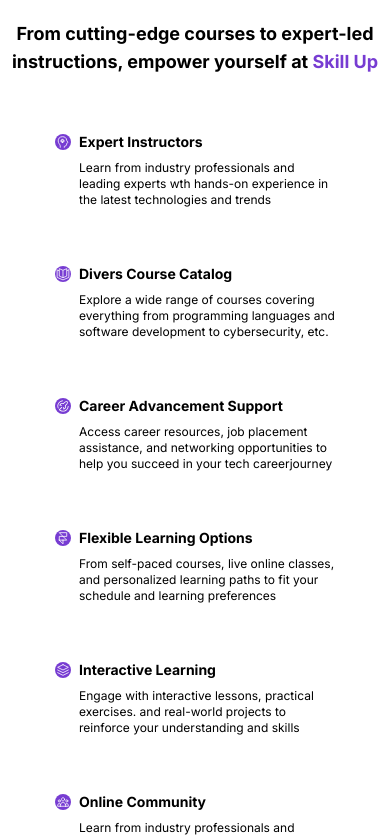
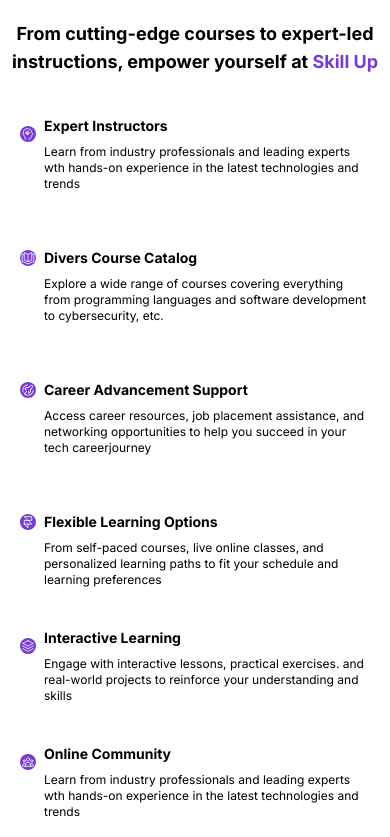
Before and after one commit to itstolexy/skill-up, a Next.js app: page / in a window 390 px wide. Shown: the part 4484-5321 px from the top of the page. Built offline with nearby package versions, Linux system fonts and the light colour scheme.

Commit message:
redesigned

```diff
--- a/app/page.tsx
+++ b/app/page.tsx
@@ -406,9 +406,9 @@
           From cutting-edge courses to expert-led instructions, empower yourself
           at <span className="text-[#773CD2]">Skill Up</span>
         </p>
-        <div className="lg:flex lg:flex-row">
-          <div className="mx-auto">
-            <div className="lg:mx-auto flex flex-row justify-center">
+        <div className="lg:flex lg:flex-row lg:justify-center">
+          <div className="mx-5">
+            <div className="flex flex-row">
               <img
                 className=""
                 src="/images/expert.svg"
@@ -417,8 +417,8 @@
                 width="16px"
               />
               <span className="text-left mt-14 ml-2">
-                <h3 className="text-sm font-bold">Expert Instructors</h3>
-                <p className="mt-2 text-xs w-64">
+                <h3 className="text-sm font-bold lg:mt-0 -mt-4">Expert Instructors</h3>
+                <p className="mt-2 text-xs lg:lg:w-64 w-auto">
                   Learn from industry professionals and leading experts wth
                   hands-on experience in the latest technologies and trends
                 </p>
@@ -434,7 +434,7 @@
               />
               <span className="text-left mt-14 ml-2">
                 <h3 className="text-sm font-bold">Divers Course Catalog</h3>
-                <p className="mt-2 text-xs w-64">
+                <p className="mt-2 text-xs lg:w-64">
                   Explore a wide range of courses covering everything from
                   programming languages and software development to
                   cybersecurity, etc.
@@ -453,7 +453,7 @@
                 <h3 className="text-sm font-bold">
                   Career Advancement Support
                 </h3>
-                <p className="mt-2 text-xs w-64">
+                <p className="mt-2 text-xs lg:w-64">
                   Access career resources, job placement assistance, and
                   networking opportunities to help you succeed in your tech
                   careerjourney
@@ -464,7 +464,7 @@
 
           {/* row */}
 
-          <div className="mx-auto">
+          <div className="mx-5 lg:mx-10">
             <div className="flex flex-row justify-center">
               <img
                 className=""
@@ -475,13 +475,13 @@
               />
               <span className="text-left mt-14 ml-2">
                 <h3 className="text-sm font-bold">Flexible Learning Options</h3>
-                <p className="mt-2 text-xs w-64">
+                <p className="mt-2 text-xs lg:w-64">
                   From self-paced courses, live online classes, and personalized
                   learning paths to fit your schedule and learning preferences
                 </p>
               </span>
             </div>
-            <div className="flex flex-row justify-center">
+            <div className="flex flex-row">
               <img
                 className=""
                 src="/images/interactive.svg"
@@ -490,8 +490,8 @@
                 width="16px"
               />
               <span className="text-left mt-14 ml-2">
-                <h3 className="text-sm font-bold">Interactive Learning</h3>
-                <p className="mt-2 text-xs w-64">
+                <h3 className="text-sm font-bold lg:mt-0 -mt-4">Interactive Learning</h3>
+                <p className="mt-2 text-xs lg:w-64">
                   Engage with interactive lessons, practical exercises. and
                   real-world projects to reinforce your understanding and skills
                 </p>
@@ -506,8 +506,8 @@
                 width="16px"
               />
               <span className="text-left mt-14 ml-2">
-                <h3 className="text-sm font-bold">Online Community</h3>
-                <p className="mt-2 text-xs w-64">
+                <h3 className="text-sm font-bold lg:mt-0 -mt-4">Online Community</h3>
+                <p className="mt-2 text-xs lg:w-64">
                   Learn from industry professionals and leading experts wth
                   hands-on experience in the latest technologies and trends
                 </p>
@@ -515,7 +515,7 @@
             </div>
           </div>
 
-          <div className="mt-10 mx-auto h-auto max-h-[380px] max-w-[380px]">
+          <div className="mt-10 mx-10 h-auto max-h-[380px] max-w-[380px]">
             <img className="lg:mx-auto" src="/images/choose.svg" alt="ui" />
           </div>
         </div>
@@ -646,7 +646,7 @@
 
       <div id="testimonies" className="mt-10 text-center mx-auto">
         <h2 className="text-center text-[#773cde] font-bold">Testimonies</h2>
-        <p className=" font-bold text-lg text-black mt-6 lg:w-[390px] lg:mx-auto mx-20">
+        <p className=" font-bold text-lg text-black mt-6 w-[390px] mx-auto">
           Listen to the success stories straight from our vibrant community of
           current and former students.
         </p>
```
